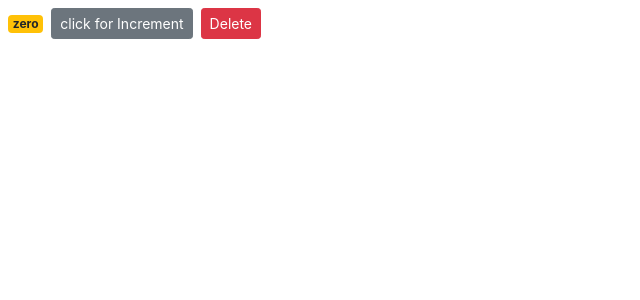
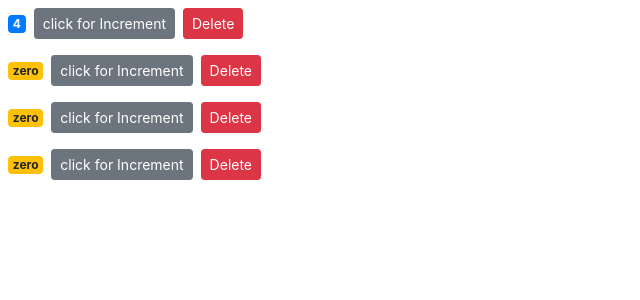
Before and after one commit to karamsetty09/bootstrapapp, a React (Create React App) app: page / in a window 1280 px wide. Shown: the top 300 px of the page, without its empty margins (0-640 px from the left). Built offline with nearby package versions, Linux system fonts and the light colour scheme.

Commit message:
Added cart functionalities like delete and comments

```diff
--- a/src/components/counter.jsx
+++ b/src/components/counter.jsx
@@ -1,18 +1,11 @@
 import React, { Component } from 'react';     // use imrc to get this line of code by extension simple React snippets
-
+import counters from './counters'
 
 // use cc to get this below class by extension simple React snippets
 
 class Counter extends Component {
-    state = {
-        value: 0
-    };
-
-    handleIncrement = () => {
-        //this.state.count++;
-
-        this.setState({ value: this.state.value + 1 });
-        //console.log("Increment Clicked", this);
+    state = {    // state is always local to the component
+        value: this.props.counter.value
     };
 
     render() {
@@ -27,7 +20,8 @@ class Counter extends Component {
             >click for Increment
 
             </button>
-            <button onClick={this.handleDelete} className="btn btn-danger btn-sm m-2">
+            <button onClick={() => this.props.onDelete(this.props.counter.id)}
+            className="btn btn-danger btn-sm m-2">
                 Delete
             </button>
 
@@ -35,23 +29,25 @@ class Counter extends Component {
         );
     }
 
+    // function module to handle incremet on screen
+    handleIncrement = () => {
+        this.setState({ value: this.state.value + 1 });
+    };
 
-
-    // doHandleIncrement = () => {
-    //     this.handleIncrement({ id: 1 });
-    // };
 
     getconRendering() {
         if(this.state.tags.length === 0) return <p>There anre no tags!</p>
         return <ul>{this.state.tags.map(tag => <li key={tag}>{tag}</li>)}</ul>;
     };
 
+    // function module to handle classnames of display.
     getBadgeClasses() {
         let classes = "badge m-2 badge-";
         classes += this.state.value === 0 ? "warning" : "primary";
         return classes;
     };
 
+    // function module to display zero or any value
     formatCount(){
         const {value} = this.state;
         return value === 0 ? "zero" : value;
--- a/src/components/counters.jsx
+++ b/src/components/counters.jsx
@@ -11,12 +11,21 @@ class Counters extends Component {
         ]
     };
 
+    // function module to handle deleting of counter
+    handleDelete = counterId => {
+      const counters = this.state.counters.filter(c => c.id !== counterId );
+      this.setState({ counters});
+    };
 
     render() {
         return (
           <div>
-            {this.state.counters.map(counter => (
-              <Counter key={counter.id} value={counter.value} />
+            {this.state.counters.map(counter => ( //map the counters of id and value in state and bind them to counter for display
+              <Counter
+              key={counter.id}
+              onDelete={this.handleDelete}
+              counter={counter} />
+
             ))}
           </div>
         );
--- a/src/index.js
+++ b/src/index.js
@@ -5,7 +5,7 @@ import App from './App';
 import reportWebVitals from './reportWebVitals';
 import 'bootstrap/dist/css/bootstrap.css';
 
-import Counters from './components/counter';
+import Counters from './components/counters';
 
 ReactDOM.render(
   <React.StrictMode>
```
